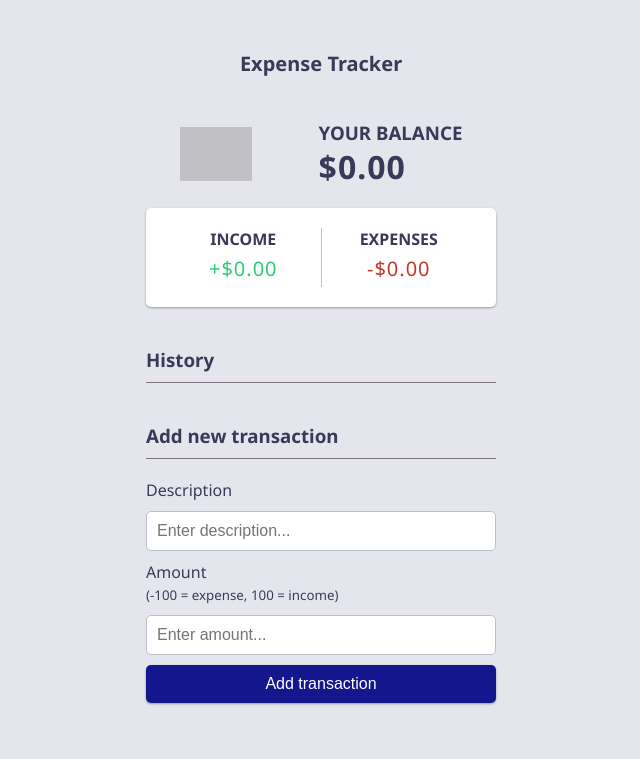
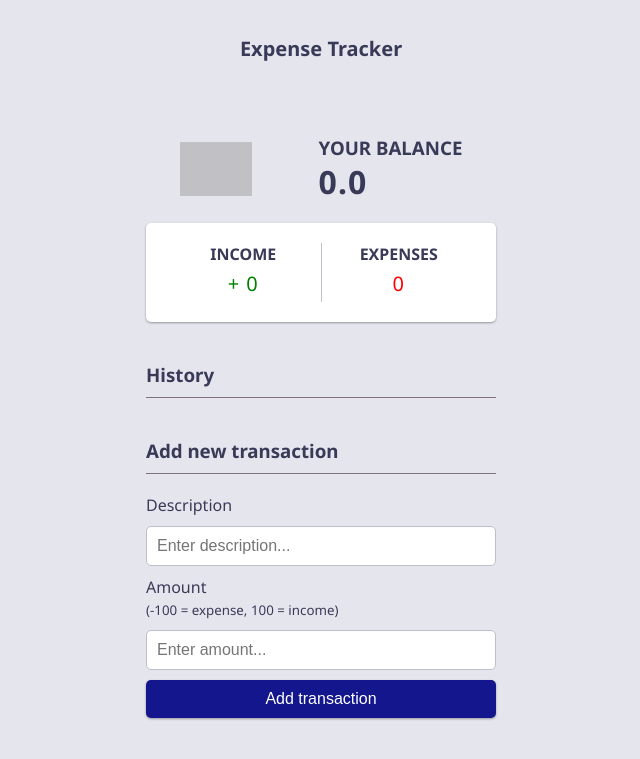
Before and after one commit to dhananjay-0987/Expense_tracker, a Django app: page / in a window 1280 px wide. Shown: the top 759 px of the page, without its empty margins (319-959 px from the left). Run offline with Django 5.2, Linux system fonts and the light colour scheme; data comes from the database, SQL or seed files in the repository; data that the repository does not hold is empty; some libraries are stand-ins or nearby versions; grey boxes are pictures that could not be loaded.

Commit message:
update the codebase

```diff
--- a/public/static/css/main.css
+++ b/public/static/css/main.css
@@ -103,11 +103,11 @@
 }
 
 .money.plus {
-  color: var(--plus-color);
+  color: green;
 }
 
 .money.minus {
-  color: var(--minus-color);
+  color: red;
 }
 
 label {
--- a/tracker/models.py
+++ b/tracker/models.py
@@ -14,3 +14,6 @@
     description = models.TextField(max_length=100)
     created_at = models.DateTimeField(auto_now_add=True)
     updated_at = models.DateTimeField(auto_now=True)
+
+
+from tracker.models import curr_balance, track_history
--- a/tracker/templates/index.html
+++ b/tracker/templates/index.html
@@ -1,53 +1,64 @@
+
 <!DOCTYPE html>
 <html lang="en">
 <head>
     <meta charset="UTF-8">
     <meta name="viewport" content="width=device-width, initial-scale=1.0">
-    <title>Document</title>
+    <title>Expense Tracker    </title>
     <link rel="stylesheet" href="/media/css/main.css">
-
+    <link rel="stylesheet" href="https://cdnjs.cloudflare.com/ajax/libs/font-awesome/7.0.0/css/all.min.css" integrity="sha512-DxV+EoADOkOygM4IR9yXP8Sb2qwgidEmeqAEmDKIOfPRQZOWbXCzLC6vjbZyy0vPisbH2SyW27+ddLVCN+OMzQ==" crossorigin="anonymous" referrerpolicy="no-referrer" />
 </head>
 <body>
 
     <h1>Expense Tracker</h1>
     <div class="container">
+      <div class="container">
         <div class="header">
-        <img
-          src="https://i.ibb.co/jfScDTC/budget.png"
-          alt="Expense Tracker"
-        />
+            <img src="https://i.ibb.co/jfScDTC/budget.png" alt="Expense Tracker" />
             <div class="balance-container">
                 <h2>Your Balance</h2>
-          <h2 id="balance" class="balance">$0.00</h2>
+                <h2 id="balance" class="balance"> {{current_balance}} </h2>
             </div>
         </div>
         <div class="inc-exp-container">
             <div>
                 <h4>Income</h4>
-          <p id="money-plus" class="money plus">+$0.00</p>
+                <p id="money-plus" class="money plus">+ {{income}}</p>
             </div>
             <div>
                 <h4>Expenses</h4>
-          <p id="money-minus" class="money minus">-$0.00</p>
+                <p id="money-minus" class="money minus">{{expense}}</p>
             </div>
         </div>
         <h3>History</h3>
-      <ul id="list" class="list"></ul>
+
+
+        <ul id="list" class="list">
+            {% for transaction in transactions %}
+
+            <li class="{% if transaction.expense_type == 'DEBIT' %} minus {% else %} plus {% endif %}">
+                {{transaction.description}} <span> {{transaction.amount}} </span>
+               <a class="delete-btn" href="{% url 'delete_transaction' transaction.id %}">
+                  <i class="fas fa-trash-alt"></i> </a>
+            </li>
+            {% endfor %}
+        </ul>
+
+
       <h3>Add new transaction</h3>
-      <form method = "POST" id="form">
+      <!-- Expense form -->
+      <form method="POST" id="form">
         {% csrf_token %}
         <div class="form-control">
             <label for="text">Description</label>
-          <input type="text" name = "description" id="text" placeholder="Enter description..." />
+            <input type="text" name="description" id="text" placeholder="Enter description..." />
         </div>
         <div class="form-control">
-          <label for="amount"
-            >Amount <br />
-            <small>(-100 = expense, 100 = income)</small></label
-          >
-          <input type="number" name= "amount" id="amount" placeholder="Enter amount..." />
+            <label for="amount">Amount <br />
+                <small>(-100 = expense, 100 = income)</small></label>
+            <input type="number" name="amount" id="amount" placeholder="Enter amount..." />
         </div>
-        <button class="btn" type = "submit" >Add transaction</button>
+        <button class="btn" type="submit">Add transaction</button>
     </form>
     </div>
     <!-- Notification -->
--- a/tracker/urls.py
+++ b/tracker/urls.py
@@ -3,4 +3,5 @@
 
 urlpatterns = [
     path("", views.index, name="index"),
+    path("delete-transaction/<id>/", views.delete_transaction, name="delete_transaction"),
 ]
--- a/tracker/views.py
+++ b/tracker/views.py
@@ -2,18 +2,19 @@
 from .models import curr_balance, track_history
 from django.contrib import messages
 
+from django.db.models import Sum
 # Create your views here.
 def index(request):
     if request.method == "POST":
         description = request.POST.get("description")
-        amount = request.POST.get("amount")
+        amount = float(request.POST.get("amount"))
 
         current_balance, _ = curr_balance.objects.get_or_create(id=1)
-        expense_type = "Credit"
-        if float(amount) < 0:
-            expense_type = "Debit"
+        expense_type = "CREDIT"
+        if amount < 0:
+            expense_type = "DEBIT"
 
-        if float(amount) == 0:
+        if amount == 0:
             messages.success(request, "Amount cannot be zero")
             return redirect('/')
 
@@ -23,10 +24,91 @@
             expense_type=expense_type,
             description=description,
         )
-        current_balance.balance += float(trackhistory.amount)
+        current_balance.balance += amount
         current_balance.save()
-
-        print(description, amount)
         return redirect("/")
 
-    return render(request, "index.html")
+    current_balance, _ = curr_balance.objects.get_or_create(id=1)
+    income = 0
+    expense = 0
+
+    for trackhistory in track_history.objects.all():
+        if trackhistory.expense_type == "CREDIT":
+            income += trackhistory.amount
+        else:
+            expense += abs(trackhistory.amount)
+
+    context = {
+        'income': income,
+        'expense': expense,
+        'current_balance': current_balance.balance,
+        'transactions': track_history.objects.all()
+    }
+    return render(request, "index.html", context)
+
+
+def delete_transaction(request, id):
+    tracking_history = track_history.objects.filter(id=id)
+    if tracking_history.exists():
+        current_balance, _ = curr_balance.objects.get_or_create(id=1)
+        tracking_history = tracking_history[0]
+
+        # Reverse transaction effect
+        if tracking_history.expense_type == "CREDIT":
+            current_balance.balance -= float(tracking_history.amount)
+        else:
+            current_balance.balance += float(abs(tracking_history.amount))
+
+        current_balance.save()
+        tracking_history.delete()
+
+    return redirect('/')
+
+# def index(request):
+#     if request.method == "POST":
+#         description = request.POST.get("description")
+#         amount = request.POST.get("amount")
+
+#         current_balance, _ = curr_balance.objects.get_or_create(id=1)
+#         expense_type = "Credit"
+#         if float(amount) < 0:
+#             expense_type = "Debit"
+
+#         if float(amount) == 0:
+#             messages.success(request, "Amount cannot be zero")
+#             return redirect('/')
+
+#         trackhistory = track_history.objects.create(
+#             balance=current_balance,
+#             amount=amount,
+#             expense_type=expense_type,
+#             description=description,
+#         )
+#         current_balance.balance += float(trackhistory.amount)
+#         current_balance.save()
+#         return redirect("/")
+
+#     current_balance, _ = curr_balance.objects.get_or_create(id = 1)
+#     income = 0
+#     expense = 0
+
+#     for trackhistory in track_history.objects.all():
+#         if trackhistory.expense_type == "Credit":
+#             income += trackhistory.amount
+#         else:
+#             expense += trackhistory.amount
+
+#     context = {'income':income, 'expense':expense,
+#                'current_balance':current_balance.balance,
+#                'transactions':track_history.objects.all()}
+#     return render(request, "index.html", context)
+
+# def delete_transaction(request, id):
+#     tracking_history = track_history.objects.filter(id=id)
+#     if tracking_history.exists():
+#         current_balance,_ = curr_balance.objects.get_or_create(id=1)
+#         tracking_history = tracking_history[0]
+#         current_balance.balance = current_balance.balance - tracking_history.amount
+#         current_balance.save()
+#     tracking_history.delete()
+#     return redirect('/')
```
Lines whose indentation alone changed are shown as unchanged.
